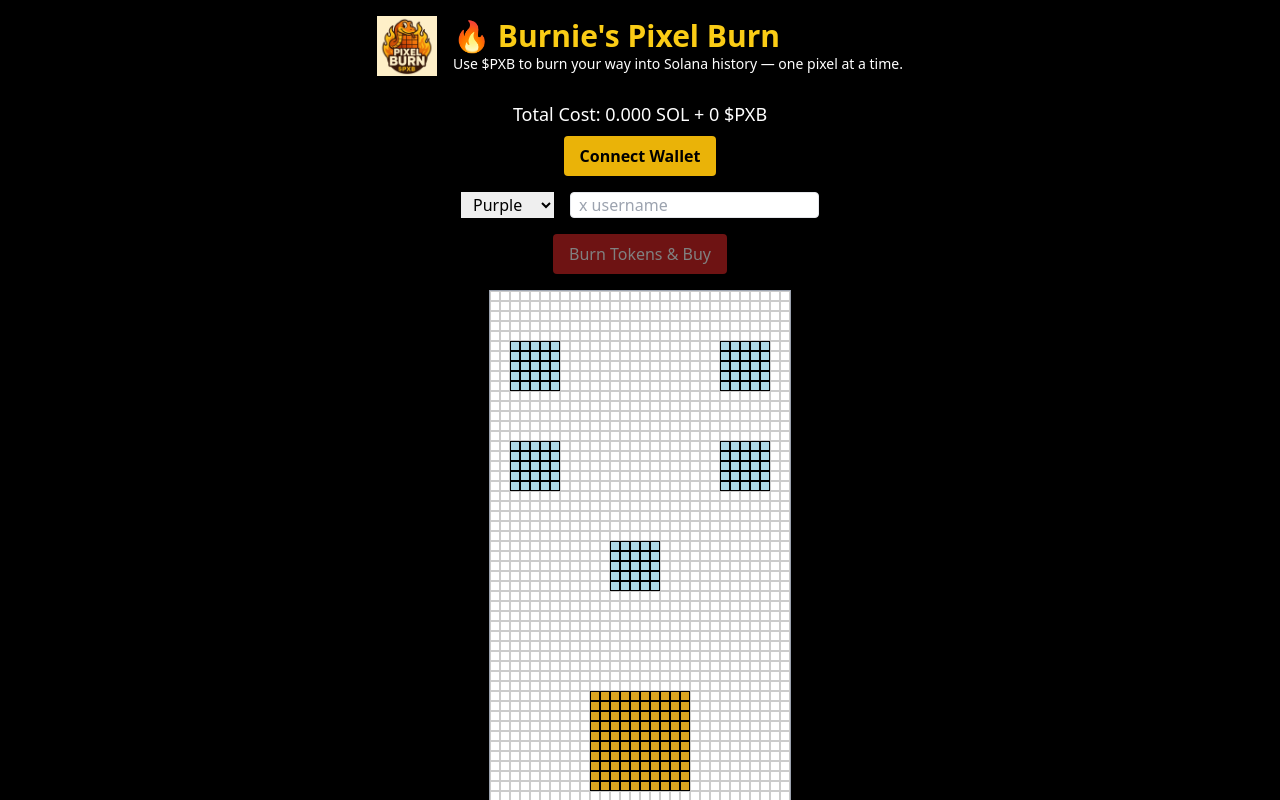
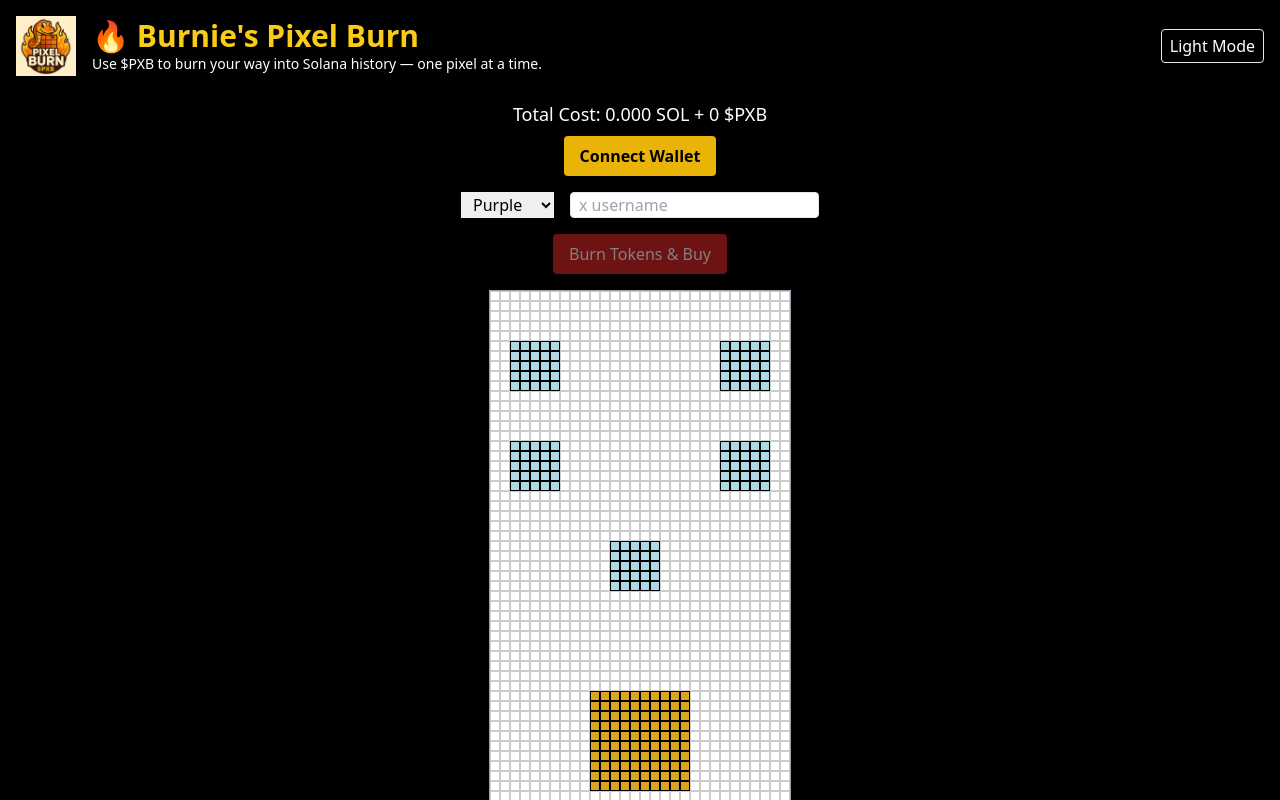
Before and after one commit to snakedice/pixel-grid, a Next.js app: page / in a window 1280 px wide. Shown: the top 800 px of the page. Built offline with nearby package versions, Linux system fonts and the light colour scheme; what @solana/web3.js would draw is missing.

Commit message:
final push

```diff
--- a/pages/index.tsx
+++ b/pages/index.tsx
@@ -48,7 +48,6 @@
   const [selectedColor, setSelectedColor] = useState<string>('purple');
   const [username, setUsername] = useState<string>('');
   const [grid, setGrid] = useState<Array<Array<null>>>(Array(GRID_HEIGHT).fill(null).map(() => Array(GRID_WIDTH).fill(null)));
-  const [mode, setMode] = useState<string>('mobile');
   const [darkMode, setDarkMode] = useState<boolean>(true);
 
   useEffect(() => {
@@ -148,11 +147,18 @@
 
   return (
     <main className={`${darkMode ? 'bg-black text-white' : 'bg-white text-black'} min-h-screen flex flex-col items-center p-4`}>
-      <header className="flex items-center gap-4 mb-6">
-        <Image src={BurnieLogo} alt="Burnie the Snake Logo" width={60} height={60} />
-        <div>
-          <h1 className="text-3xl font-bold text-yellow-400">🔥 Burnie's Pixel Burn</h1>
-          <p className="text-sm">Use $PXB to burn your way into Solana history — one pixel at a time.</p>
+      <header className="flex items-center gap-4 mb-6 w-full justify-between">
+        <div className="flex items-center gap-4">
+          <Image src={BurnieLogo} alt="Burnie the Snake Logo" width={60} height={60} />
+          <div>
+            <h1 className="text-3xl font-bold text-yellow-400">🔥 Burnie's Pixel Burn</h1>
+            <p className="text-sm">Use $PXB to burn your way into Solana history — one pixel at a time.</p>
+          </div>
+        </div>
+        <div className="flex gap-2">
+          <button onClick={() => setDarkMode(!darkMode)} className="px-2 py-1 border rounded">
+            {darkMode ? 'Light Mode' : 'Dark Mode'}
+          </button>
         </div>
       </header>
 
```
